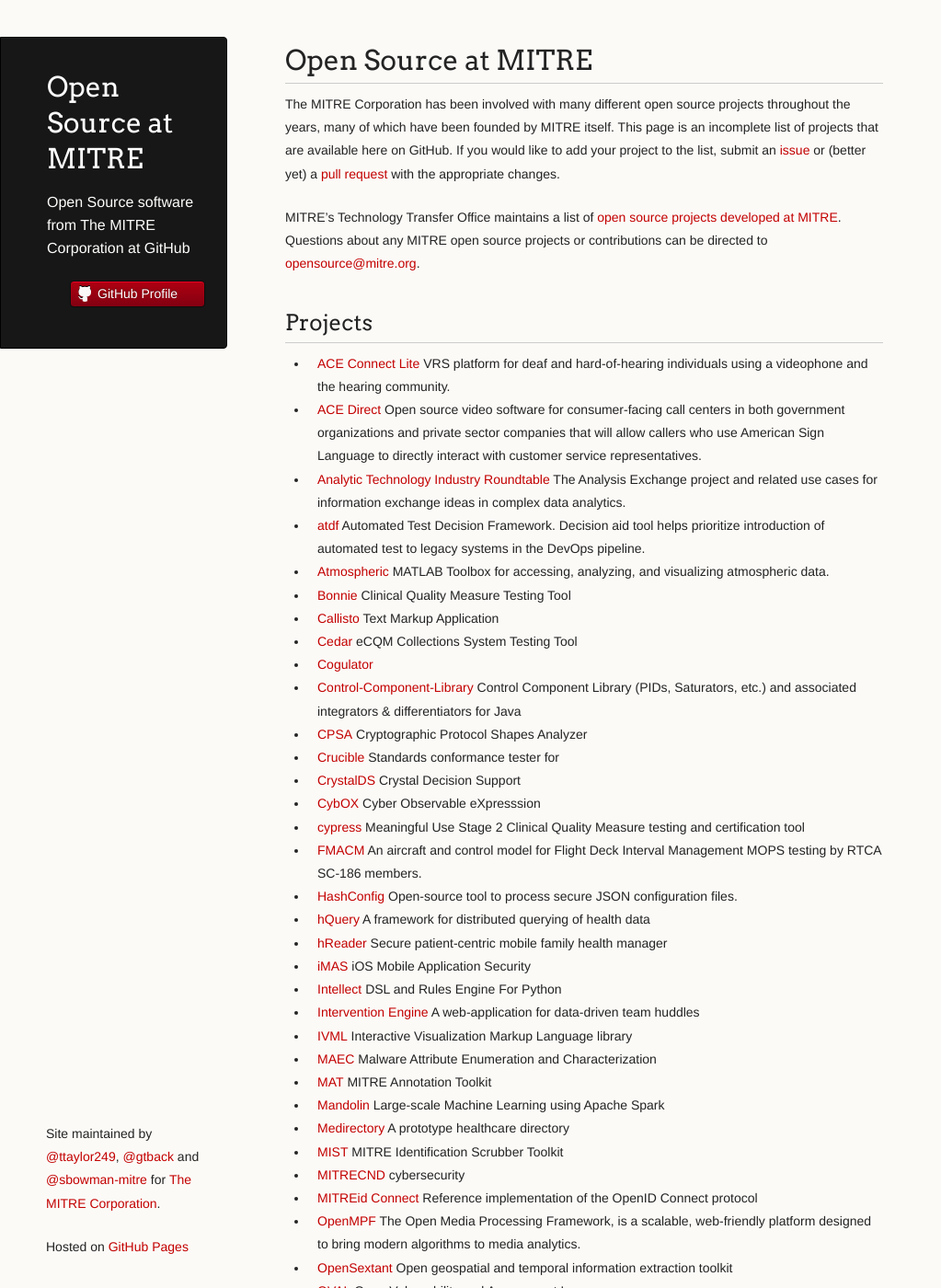
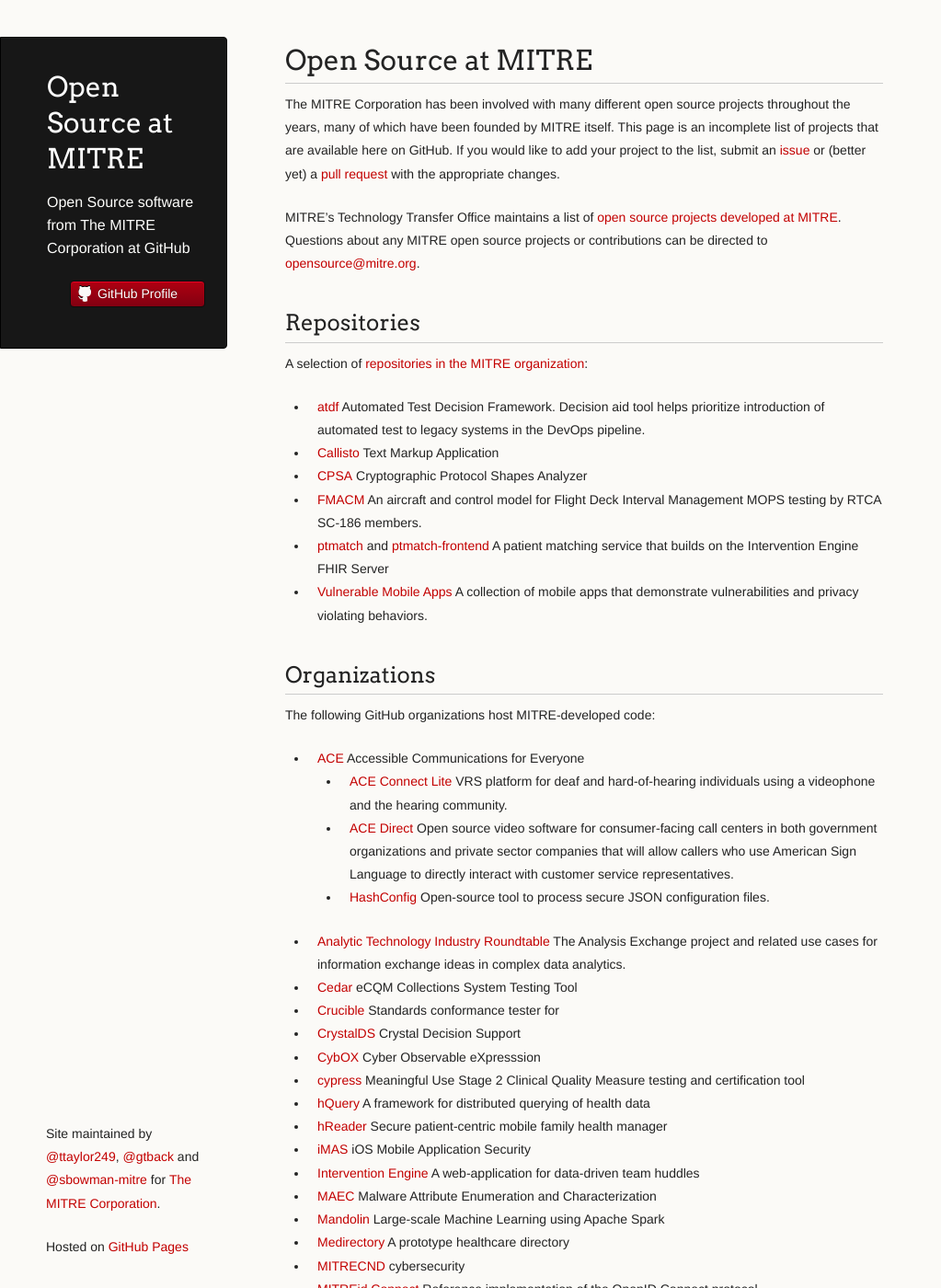
Before and after one commit to mitre/mitre.github.io, a Jekyll site: the page built from index.md, in a window 1280 px wide and 1400 px high. Shown: the whole window at 92% size, without its empty margins (0-1023 px from the left). Built offline with Jekyll 4.4.1, drawn with Linux system fonts in a browser that asks for light colours; some of the changed text lies outside the part shown.

Commit message:
Divide into sections for MITRE org repositories, other organizations, and other repositories.

```diff
--- a/index.md
+++ b/index.md
@@ -7,8 +7,8 @@
 projects throughout the years, many of which have been founded by MITRE itself.
 This page is an incomplete list of projects that are available here on GitHub.
 If you would like to add your project to the list, submit an
-[issue](https://github.com/mitre/mitre.github.com/issues) or (better yet) a
-[pull request](https://github.com/mitre/mitre.github.com/pulls) with the
+[issue](https://github.com/mitre/mitre.github.io/issues) or (better yet) a
+[pull request](https://github.com/mitre/mitre.github.io/pulls) with the
 appropriate changes.
 
 MITRE's Technology Transfer Office maintains a list of [open source projects
@@ -17,52 +17,63 @@
 Questions about any MITRE open source projects or contributions can be directed
 to [opensource@mitre.org](mailto:opensource@mitre.org).
 
-## Projects
+{% comment %} Please keep the entries in each list below in alphabetic order. {% endcomment %}
 
-{% comment %} Please keep these in alphabetic order {% endcomment %}
+## Repositories
 
-* [ACE Connect Lite](https://github.com/mitrefccace/aceconnectlite-public) VRS platform for deaf and hard-of-hearing individuals using a videophone and the hearing community.
-* [ACE Direct](https://github.com/mitrefccace/acedirect-public) Open source video software for consumer-facing call centers in both government organizations and private sector companies that will allow callers who use American Sign Language to directly interact with customer service representatives.
+A selection of [repositories in the MITRE organization](https://github.com/mitre):
+
+* [atdf](https://github.com/mitre/atdf) Automated Test Decision Framework. Decision aid tool helps prioritize introduction of automated test to legacy systems in the DevOps pipeline.
+* [Callisto](https://mitre.github.io/callisto/) Text Markup Application
+* [CPSA](https://github.com/mitre/cpsa) Cryptographic Protocol Shapes Analyzer
+* [FMACM](https://github.com/mitre/fmacm) An aircraft and control model for Flight Deck Interval Management MOPS testing by RTCA SC-186 members.
+* [ptmatch](https://github.com/mitre/ptmatch) and [ptmatch-frontend](https://github.com/mitre/ptmatch-frontend) A patient matching service that builds on the Intervention Engine FHIR Server
+* [Vulnerable Mobile Apps](https://mitre.github.io/vulnerable-mobile-apps/) A collection of mobile apps that demonstrate vulnerabilities and privacy violating behaviors.
+
+## Organizations
+
+The following GitHub organizations host MITRE-developed code:
+
+* [ACE](https://github.com/mitrefccace) Accessible Communications for Everyone
+    * [ACE Connect Lite](https://github.com/mitrefccace/aceconnectlite-public) VRS platform for deaf and hard-of-hearing individuals using a videophone and the hearing community.
+    * [ACE Direct](https://github.com/mitrefccace/acedirect-public) Open source video software for consumer-facing call centers in both government organizations and private sector companies that will allow callers who use American Sign Language to directly interact with customer service representatives.
+    * [HashConfig](https://github.com/mitrefccace/hashconfig) Open-source tool to process secure JSON configuration files.
 * [Analytic Technology Industry Roundtable](https://analytic-roundtable.github.io/) The Analysis Exchange project and related use cases for information exchange ideas in complex data analytics.
-* [atdf](https://github.com/mitre/atdf) Automated Test Decision Framework. Decision aid tool helps prioritize introduction of automated test to legacy systems in the DevOps pipeline.
-* [Atmospheric](https://github.com/atmospheric/atmospheric) MATLAB Toolbox for accessing, analyzing, and visualizing atmospheric data.
-* [Bonnie](https://github.com/projecttacoma/bonnie) Clinical Quality Measure Testing Tool
-* [Callisto](https://mitre.github.com/callisto/) Text Markup Application
 * [Cedar](http://mitre.github.io/cedar/) eCQM Collections System Testing Tool
-* [Cogulator](http://cogulator.github.io/Cogulator/)
-* [Control-Component-Library](https://github.com/buffetboy2001/Control-Component-Library) Control Component Library (PIDs, Saturators, etc.) and associated integrators &amp; differentiators for Java
-* [CPSA](https://github.com/mitre/cpsa) Cryptographic Protocol Shapes Analyzer
 * [Crucible](https://github.com/fhir-crucible) Standards conformance tester for
 * [CrystalDS](https://github.com/crystal-ds) Crystal Decision Support
 * [CybOX](https://github.com/CybOXProject) Cyber Observable eXpresssion
 * [cypress](https://github.com/projectcypress) Meaningful Use Stage 2 Clinical Quality Measure testing and certification tool
-* [FMACM](https://github.com/mitre/fmacm) An aircraft and control model for Flight Deck Interval Management MOPS testing by RTCA SC-186 members.
-* [HashConfig](https://github.com/mitrefccace/hashconfig) Open-source tool to process secure JSON configuration files.
 * [hQuery](https://github.com/hquery) A framework for distributed querying of health data
 * [hReader](https://github.com/projecthreader/) Secure patient-centric mobile family health manager
 * [iMAS](https://github.com/project-imas) iOS Mobile Application Security
-* [Intellect](https://github.com/nemonik/Intellect) DSL and Rules Engine For Python
 * [Intervention Engine](https://github.com/intervention-engine/) A web-application for data-driven team huddles
-* [IVML](https://jegentile.github.io/ivml/) Interactive Visualization Markup Language library
 * [MAEC](https://github.com/MAECProject) Malware Attribute Enumeration and Characterization
-* [MAT](http://mat-annotation.sourceforge.net/) MITRE Annotation Toolkit
 * [Mandolin](https://github.com/project-mandolin) Large-scale Machine Learning using Apache Spark
 * [Medirectory](https://github.com/Medirectory) A prototype healthcare directory
-* [MIST](http://mist-deid.sourceforge.net/) MITRE Identification Scrubber Toolkit
 * [MITRECND](https://github.com/mitrecnd) cybersecurity
 * [MITREid Connect](https://github.com/mitreid-connect) Reference implementation of the OpenID Connect protocol
 * [OpenMPF](https://openmpf.github.io/) The Open Media Processing Framework, is a scalable, web-friendly platform designed to bring modern algorithms to media analytics.
 * [OpenSextant](https://opensextant.github.io/) Open geospatial and temporal information extraction toolkit
 * [OVAL](https://github.com/OVALProject) Open Vulnerability and Assessment Language
 * [PDMP](https://github.com/project-pdmp) A testbed to demonstrate integration of prescription drug monitoring programs with health IT systems. Uses hData and OpenSearch technologies.
-* [PLUS](https://github.com/plus-provenance/plus) Provenance: Understanding and Linking Sources is a system for capturing, querying, and analyzing data provenance
 * [popHealth](https://github.com/pophealth) Meaningful Use Clinical Quality Measure reference implementation
-* [ptmatch](https://github.com/mitre/ptmatch) and [ptmatch-frontend](https://github.com/mitre/ptmatch-frontend) A patient matching service that builds on the Intervention Engine FHIR Server
 * [RHEx](https://github.com/project-rhex) RESTful Health Exchange
-* [secretsharing](https://github.com/secretsharing/secretsharing) A Java implementation of the Shamir Secret Sharing Scheme vetted by MITRE cryptographers.
 * [Standard Health Record](https://github.com/standardhealth/) The Standard Health Record (SHR) provides a high quality, computable source of patient information by establishing a single target for health data standardization.
 * [STIX](https://github.com/STIXProject) Structured Threat Information eXpression
 * [SVMP](https://svmp.github.io) The Secure Virtual Mobile Platform is an open system for running virtual smartphones in the cloud.
 * [TAXII](https://github.com/TAXIIProject) Trusted Automated eXchange of Indicator Information
 * [Transcript](https://github.com/project-transcript/) Pharmacy informatics tools for information extraction and error checking.
-* [Vulnerable Mobile Apps](https://mitre.github.io/vulnerable-mobile-apps/) A collection of mobile apps that demonstrate vulnerabilities and privacy violating behaviors.
+
+## Other Repositories
+
+* [Atmospheric](https://github.com/atmospheric/atmospheric) MATLAB Toolbox for accessing, analyzing, and visualizing atmospheric data.
+* [Bonnie](https://github.com/projecttacoma/bonnie) Clinical Quality Measure Testing Tool
+* [Cogulator](http://cogulator.github.io/Cogulator/) A Cognitive Modeling Calculator
+* [Control-Component-Library](https://github.com/buffetboy2001/Control-Component-Library) Control Component Library (PIDs, Saturators, etc.) and associated integrators &amp; differentiators for Java
+* [Intellect](https://github.com/nemonik/Intellect) DSL and Rules Engine For Python
+* [IVML](https://jegentile.github.io/ivml/) Interactive Visualization Markup Language library
+* [MAT](http://mat-annotation.sourceforge.net/) MITRE Annotation Toolkit
+* [MIST](http://mist-deid.sourceforge.net/) MITRE Identification Scrubber Toolkit
+* [PLUS](https://github.com/plus-provenance/plus) Provenance: Understanding and Linking Sources is a system for capturing, querying, and analyzing data provenance
+* [secretsharing](https://github.com/secretsharing/secretsharing) A Java implementation of the Shamir Secret Sharing Scheme vetted by MITRE cryptographers.
```
